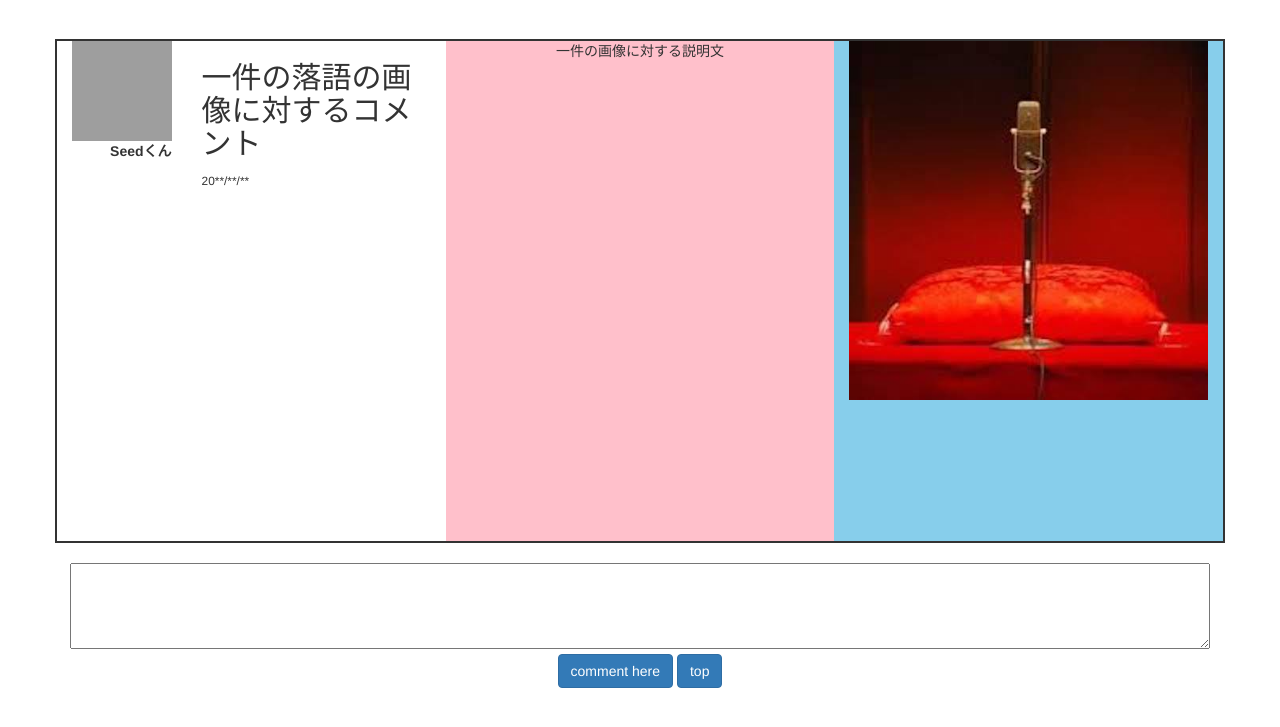
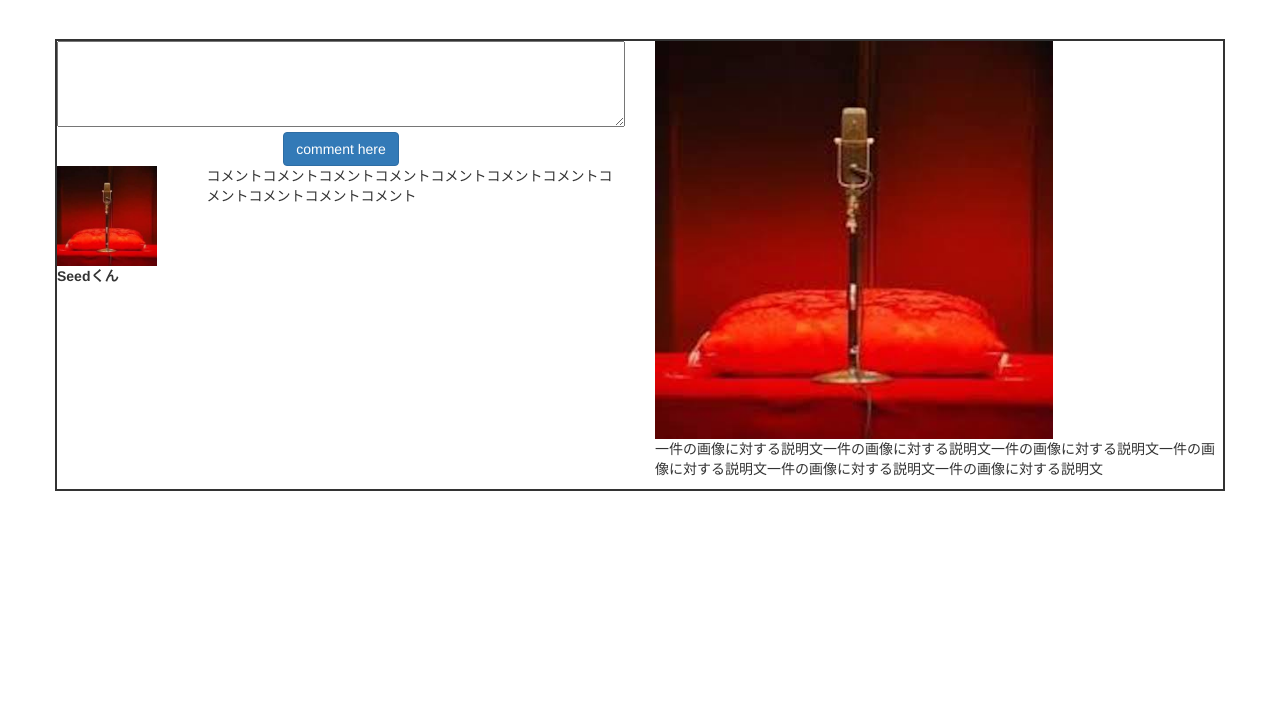
Before and after one commit to cktfp656/PerformingArts, a PHP site: page /rakugo.php in a window 1280 px wide. Shown: the part 51-778 px from the top of the page. Run offline with PHP 8.4, Linux system fonts and the light colour scheme; grey boxes are pictures that could not be loaded.

Commit message:
テーブルの構造変更

```diff
--- a/index.php
+++ b/index.php
@@ -20,7 +20,7 @@ if(!isset($_SESSION['id'])){
   //       $comments[] = $comment;
   // }
 
- $sql = 'SELECT`comments`.*,`users`.`id`,`users`.`name`,`users`.`img_name` FROM `comments` LEFT JOIN `users` ON `users`.`id`=`comments`.`user_id`ORDER BY`comments`.`created` DESC';
+ $sql = 'SELECT`comments`.*,`users`.`name`,`users`.`img_name` FROM `comments` LEFT JOIN `users` ON `users`.`id`=`comments`.`user_id`ORDER BY`comments`.`created` DESC';
         $stmt = $dbh->prepare($sql);
         $stmt->execute();
         $comments = array();
--- a/new_contents.php
+++ b/new_contents.php
@@ -49,6 +49,7 @@
     			 <div class="well" style="text-align: center;">画像の登録をして下さい。</div>
         			<form method="POST" action="new_contents_check.php" class=""form-horizontal" role="form" enctype="multipart/form-data">
            				<input type="file" name="picture_path" class="form-control">
+                        <textarea name="" id="" cols="77" rows="3" placeholder="説明文を入力して下さい"></textarea>
                         <div class="btn-group" data-toggle="buttons" style="width: 555px;">
                             <label class="btn btn-success active" style="width: calc(100%/3);">
                                 <input name="code" type="radio" autocomplete="off" value="kimono" checked> 着物
--- a/rakugo.php
+++ b/rakugo.php
@@ -48,37 +48,35 @@
     </nav>
     <div class="container" style="padding-top: 70px;">
     	<div class="row" style="border:2px solid;">
-			<div class="col-md-4" style="text-align;height:500;
-				overflow:auto;">
-				<div class="row">
-					<div class="col-sm-4" style="text-align: right;">
-						<img src="http://c85c7a.medialib.glogster.com/taniaarca/media/71/71c8671f98762a43f6f50a282e20f0b82bdb1f8c/blog-images-1349202732-fondo-steve-jobs-ipad.jpg"
-						width="100" height="100"><br>
-						<p style="text-align: right;"><strong>Seedくん</strong></p>
-					</div>
-					<div class="col-sm-8" style="text-align: left;">
-						<h2>一件の落語の画像に対するコメント</h2>
-						<small>20**/**/**</small>
+			<div class="row">
+			 <div class="col-md-6">
+			 	<div class="row">
+			 		<div class="col-md-12" style="text-align: center;">
+						<textarea name="comment" rows="4" style="width:100%"></textarea>
+						<button class="btn btn-primary" >comment here</button>
 					</div>
 				</div>
-			</div>
-			<div class="col-md-4" style="text-align: center;background:pink; height:500px;">
-				<p>一件の画像に対する説明文</p>
-			</div>
-			<div class="col-md-4" style="text-align: center;background:skyblue; height:500px;">
-				<img src="img/portfolio/rakugo2.jpg" style="width:100%">
+				<div class="row">
+					<div class="col-md-3">
+						<img src="img/portfolio/rakugo2.jpg" height="100" style="text-align :left;"><br>
+            			<p style="text-align:left;"><strong>Seedくん</strong></p>
+          			</div>
+          			<div class="col-md-9">
+
+          				コメントコメントコメントコメントコメントコメントコメントコメントコメントコメントコメント
+					</div>
+          		</div>
+          	</div>
+
+
+
+			  <div class="col-md-6">
+			  	<img src="img/portfolio/rakugo2.jpg" style="width:70%">
+        <p>一件の画像に対する説明文一件の画像に対する説明文一件の画像に対する説明文一件の画像に対する説明文一件の画像に対する説明文一件の画像に対する説明文</p>
+			  </div>
 			</div>
 		</div>
 		<br>
-		<div class="row">
-		<div class="col-md-12">
-			<form method="post" action="" class="form-horizontal" role="form">
-				<textarea name="comment" rows="4" style="width:100%"></textarea>
-				<div class="row" style=" height:70px;text-align: center;">
-					<div class="col-md-12">
-						<button class="btn btn-primary" >comment here</button>
-						<button class="btn btn-primary">top</button>
-					</div>
 				</div>
 			</form>
 		</div>
```
Also changed, not shown: kabuki.php (+0 -7 lines), kimono.php (+23 -28 lines), performing_arts.sql (+22 -29 lines).
